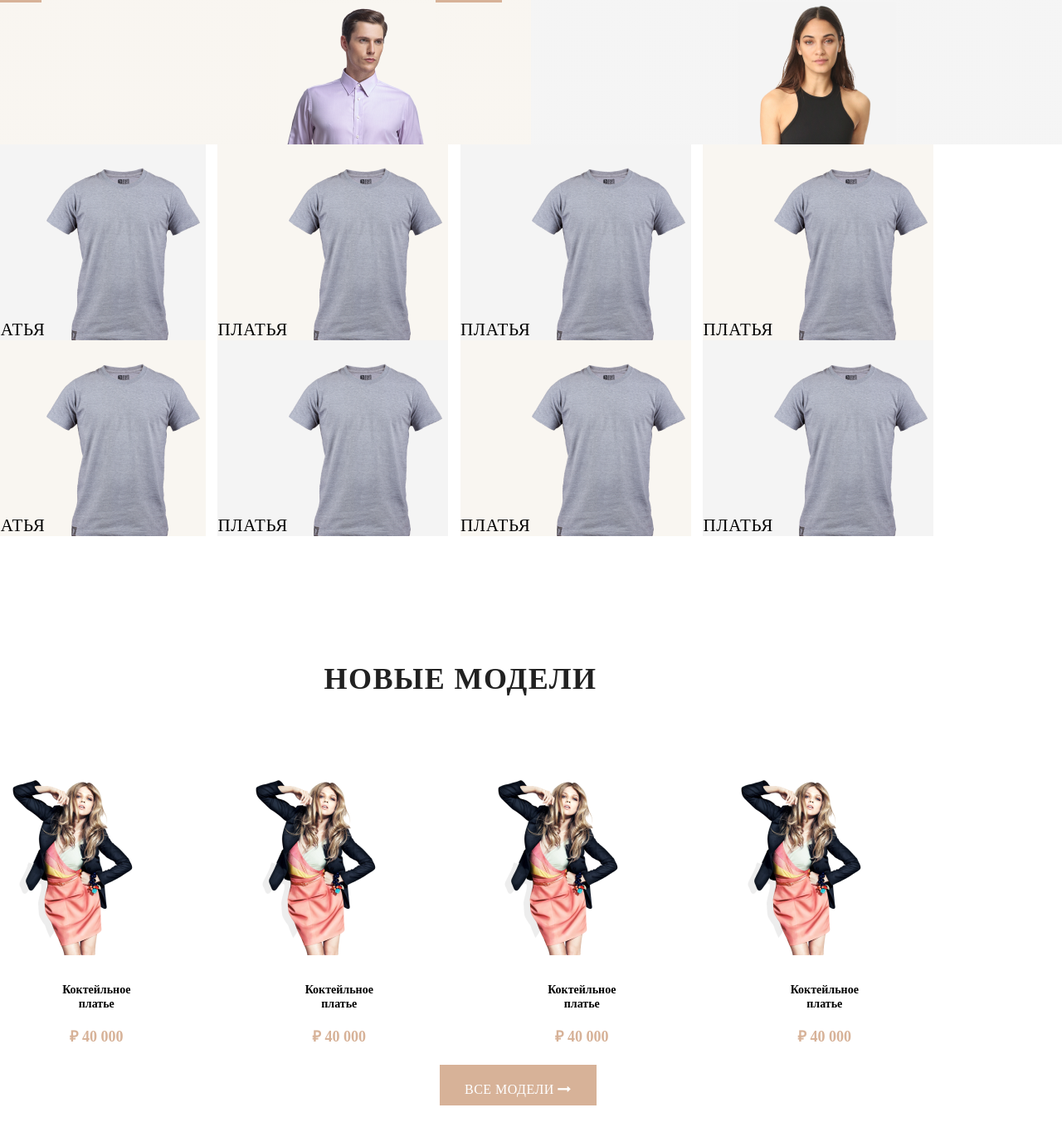
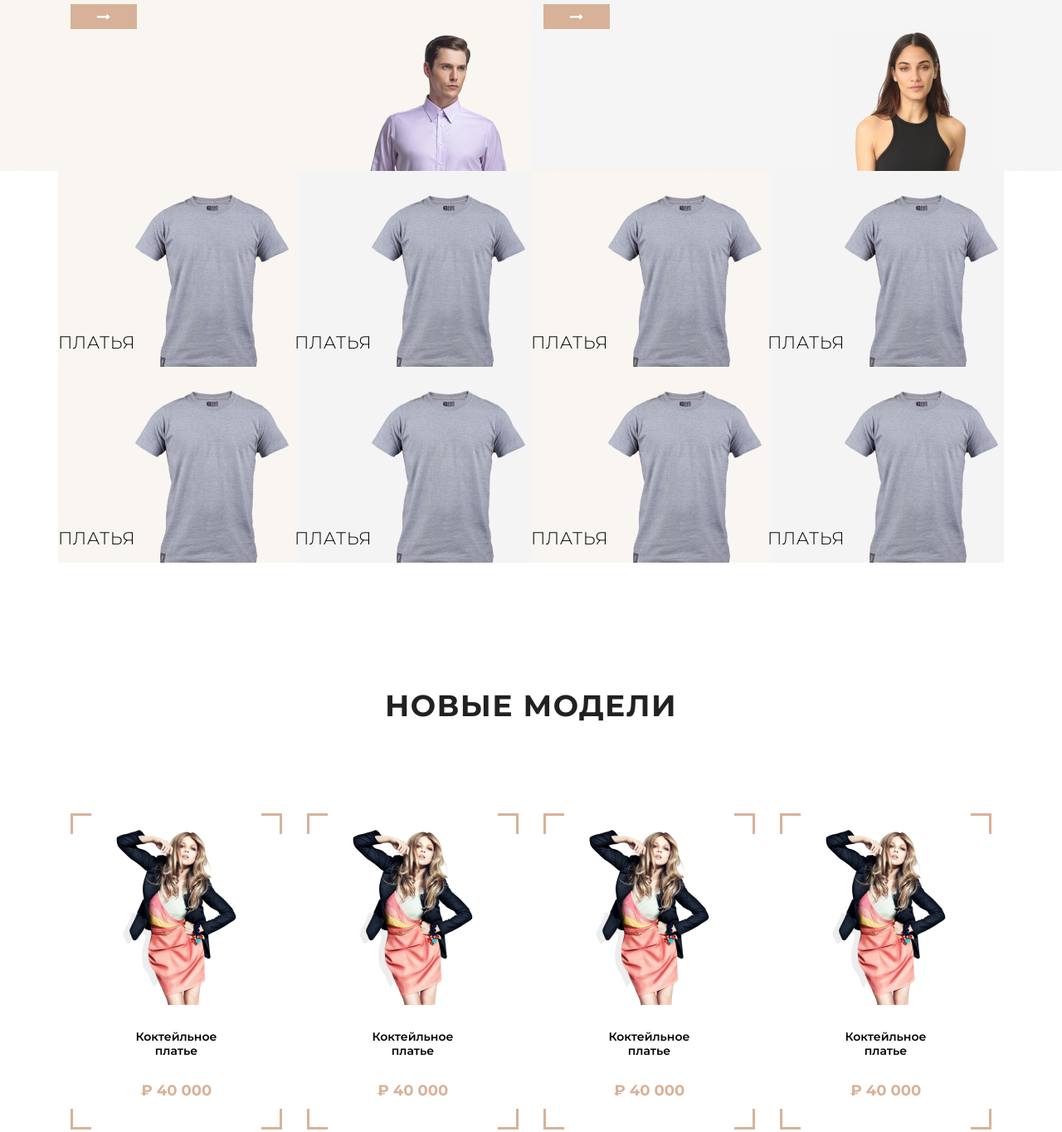
Before and after one commit to Ela-P/Portfolio-the-loop, a website: page source/pages/index.html in a window 1280 px wide. Shown: the part 76-1440 px from the top of the page at 83% size. Drawn offline with nearby package versions, Linux system fonts and the light colour scheme; files that its build step writes are made by us from their sources.

Commit message:
Correct cols without margins, add angles, animation

```diff
--- a/source/pages/index.html
+++ b/source/pages/index.html
@@ -11,8 +11,7 @@
     integrity="sha384-9aIt2nRpC12Uk9gS9baDl411NQApFmC26EwAOH8WgZl5MYYxFfc+NcPb1dKGj7Sk" crossorigin="anonymous">
   <link rel="stylesheet" href="https://stackpath.bootstrapcdn.com/font-awesome/4.7.0/css/font-awesome.min.css"
     integrity="sha384-wvfXpqpZZVQGK6TAh5PVlGOfQNHSoD2xbE+QkPxCAFlNEevoEH3Sl0sibVcOQVnN" crossorigin="anonymous">
-  <link rel="stylesheet" href="./reset.css" type="text/css" />
-  <link rel="stylesheet" href="./style.css" type="text/css" />
+    <link href="https://fonts.googleapis.com/css2?family=Montserrat:ital,wght@0,200;0,300;0,400;0,500;0,600;0,700;1,100;1,200;1,300;1,400;1,500;1,600&display=swap" rel="stylesheet">
   <title>THE LOOP</title>
 </head>
 
@@ -20,22 +19,25 @@
   <div class="collections ">
     <div class="container conainer--no-padding">
       <div class="row">
-        <div class="collections-man col-6">
-          <div class="collection-name ">
+        <div class="col-6">
+          <div class="collections-item collections-item--men">
+            <div class="collection-name">
               <p class="collection-name__title"> <span>МУЖСКАЯ</span> КОЛЛЕКЦИЯ </p>
               <p class="collection-name__description">Обувь, полуверы, костюмы</p>
-            <div class="click"><button class="click__button" type="submit"><i class="fa fa-long-arrow-right cl"
+              <div class="click"><button class="click__button" type="submit"><i class="btn-icon fa fa-long-arrow-right cl"
               aria-hidden="true"></i></button></div>
             </div>
             <div class="collection-name__photo">
               <img src="../img/man.png" alt="img" />
             </div>
           </div>
-        <div class="collections-women col-6">
+        </div>
+        <div class="col-6">
+          <div class="collections-item collections-item--women">
             <div class="collection-name">
               <p class="collection-name__title"> <span> ЖЕНСКАЯ </span> КОЛЛЕКЦИЯ</p>
               <p class="collection-name__description">Обувь, полуверы, костюмы</p>
-            <div class="click"><button class="click__button" type="submit"><i class="fa fa-long-arrow-right cl"
+              <div class="click"><button class="click__button" type="submit"><i class="btn-icon fa fa-long-arrow-right cl"
               aria-hidden="true"></i></button></div>
             </div>
             <div class="collection-name__photo">
@@ -45,73 +47,103 @@
         </div>
       </div>
     </div>
+  </div>
   <div class="tshirts">
     <div class="container conainer--no-padding">
       <div class="row">
-        <div class="tshirts-color col-3">
+        <div class="col-3 tshirt">
+          <div class="tshirts-color">
+            <div class="tshirts-color-item">
+              <p class="tshirts-color-item__name"> ПЛАТЬЯ</p>
+            </div>
+            <div class="collection-name__photo">
+              <img src="../img/pinktshirt.png" alt="img" />
+            </div>
+
+          </div>
+        </div>
+        <div class="col-3 tshirt">
+          <div class="tshirts-color">
             <div class="tshirts-color-item">
               <p class="tshirts-color-item__name"> ПЛАТЬЯ</p>
             </div>
             <div class="collection-name__photo">
               <img src="../img/bluetshirt.png" alt="img" />
             </div>
+
           </div>
-        <div class="tshirts-color col-3">
+        </div>
+        <div class="col-3 tshirt">
+          <div class="tshirts-color">
             <div class="tshirts-color-item">
               <p class="tshirts-color-item__name"> ПЛАТЬЯ</p>
             </div>
             <div class="collection-name__photo">
               <img src="../img/pinktshirt.png" alt="img" />
             </div>
+
           </div>
-        <div class="tshirts-color col-3">
+        </div>
+        <div class="col-3 tshirt">
+          <div class="tshirts-color">
             <div class="tshirts-color-item">
               <p class="tshirts-color-item__name"> ПЛАТЬЯ</p>
             </div>
             <div class="collection-name__photo">
               <img src="../img/bluetshirt.png" alt="img" />
             </div>
+
           </div>
-        <div class="tshirts-color col-3">
+        </div>
+        <div class="col-3 tshirt">
+          <div class="tshirts-color">
             <div class="tshirts-color-item">
               <p class="tshirts-color-item__name"> ПЛАТЬЯ</p>
             </div>
             <div class="collection-name__photo">
               <img src="../img/pinktshirt.png" alt="img" />
             </div>
+
           </div>
-        <div class="tshirts-color col-3">
+        </div>
+        <div class="col-3 tshirt">
+          <div class="tshirts-color">
+            <div class="tshirts-color-item">
+              <p class="tshirts-color-item__name"> ПЛАТЬЯ</p>
+            </div>
+            <div class="collection-name__photo">
+              <img src="../img/bluetshirt.png" alt="img" />
+            </div>
+
+          </div>
+        </div>
+        <div class="col-3 tshirt">
+          <div class="tshirts-color">
             <div class="tshirts-color-item">
               <p class="tshirts-color-item__name"> ПЛАТЬЯ</p>
             </div>
             <div class="collection-name__photo">
               <img src="../img/pinktshirt.png" alt="img" />
             </div>
+
           </div>
-        <div class="tshirts-color col-3">
+        </div>
+        <div class="col-3 tshirt">
+          <div class="tshirts-color">
             <div class="tshirts-color-item">
               <p class="tshirts-color-item__name"> ПЛАТЬЯ</p>
             </div>
             <div class="collection-name__photo">
               <img src="../img/bluetshirt.png" alt="img" />
             </div>
-        </div>
-        <div class="tshirts-color col-3">
-          <div class="tshirts-color-item">
-            <p class="tshirts-color-item__name"> ПЛАТЬЯ</p>
-          </div>
-          <div class="collection-name__photo">
-            <img src="../img/pinktshirt.png" alt="img" />
+
           </div>
         </div>
-        <div class="tshirts-color col-3">
-          <div class="tshirts-color-item">
-            <p class="tshirts-color-item__name"> ПЛАТЬЯ</p>
-          </div>
-          <div class="collection-name__photo">
-            <img src="../img/bluetshirt.png" alt="img" />
-          </div>
-        </div>
+
+
+
+
+
       </div>
     </div>
   </div>
@@ -121,37 +153,14 @@
       <h2 class="new-models-name__title">Новые модели</h2>
       </div>
       <div class="row">
-        <div class="new-models-view col-3">
-          <div class="new-models-view__photo">
-            <img src="../img/pinkdress.png" alt="img" />
+        <div class="col-3">
+          <div class="new-models-view">
+            <div class="angle-border">
+              <div class="angle-border__top-right"></div>
+              <div class="angle-border__top-left"></div>
+              <div class="angle-border__bottom-right"></div>
+              <div class="angle-border__bottom-left"></div>
             </div>
-          <div class="new-models-description">
-            <h3 class="new-models-description__name">
-              Коктейльное платье</h3>
-            <p class="new-models-description__cost"> ₽ 40 000 </p>
-          </div>
-        </div>
-        <div class="new-models-view col-3">
-          <div class="new-models-view__photo">
-            <img src="../img/pinkdress.png" alt="img" />
-          </div>
-          <div class="new-models-description">
-            <h3 class="new-models-description__name">
-              Коктейльное платье</h3>
-            <p class="new-models-description__cost"> ₽ 40 000 </p>
-          </div>
-        </div>
-        <div class="new-models-view col-3">
-          <div class="new-models-view__photo">
-            <img src="../img/pinkdress.png" alt="img" />
-          </div>
-          <div class="new-models-description">
-            <h3 class="new-models-description__name">
-            Коктейльное платье</h3>
-            <p class="new-models-description__cost"> ₽ 40 000 </p>
-          </div>
-        </div>
-        <div class="new-models-view col-3">
             <div class="new-models-view__photo">
               <img src="../img/pinkdress.png" alt="img" />
             </div>
@@ -162,9 +171,65 @@
             </div>
           </div>
         </div>
+        <div class="col-3">
+          <div class="new-models-view">
+            <div class="angle-border">
+              <div class="angle-border__top-right"></div>
+              <div class="angle-border__top-left"></div>
+              <div class="angle-border__bottom-right"></div>
+              <div class="angle-border__bottom-left"></div>
+            </div>
+            <div class="new-models-view__photo">
+              <img src="../img/pinkdress.png" alt="img" />
+            </div>
+            <div class="new-models-description">
+              <h3 class="new-models-description__name">
+                Коктейльное платье</h3>
+              <p class="new-models-description__cost"> ₽ 40 000 </p>
+            </div>
+          </div>
+        </div>
+        <div class="col-3">
+          <div class="new-models-view">
+            <div class="angle-border">
+              <div class="angle-border__top-right"></div>
+              <div class="angle-border__top-left"></div>
+              <div class="angle-border__bottom-right"></div>
+              <div class="angle-border__bottom-left"></div>
+            </div>
+            <div class="new-models-view__photo">
+              <img src="../img/pinkdress.png" alt="img" />
+            </div>
+            <div class="new-models-description">
+              <h3 class="new-models-description__name">
+                Коктейльное платье</h3>
+              <p class="new-models-description__cost"> ₽ 40 000 </p>
+            </div>
+          </div>
+        </div>
+        <div class="col-3">
+          <div class="new-models-view">
+            <div class="angle-border">
+              <div class="angle-border__top-right"></div>
+              <div class="angle-border__top-left"></div>
+              <div class="angle-border__bottom-right"></div>
+              <div class="angle-border__bottom-left"></div>
+            </div>
+            <div class="new-models-view__photo">
+              <img src="../img/pinkdress.png" alt="img" />
+            </div>
+            <div class="new-models-description">
+              <h3 class="new-models-description__name">
+                Коктейльное платье</h3>
+              <p class="new-models-description__cost"> ₽ 40 000 </p>
+            </div>
+          </div>
+        </div>
+
+      </div>
     </div>
     <div class="newmodels-click"><button class="newmodels-click__button" type="submit">ВСЕ МОДЕЛИ <i
-    class="fa fa-long-arrow-right cl" aria-hidden="true"></i> </button></div>
+    class="btn-icon fa fa-long-arrow-right cl" aria-hidden="true"></i> </button></div>
   </div>
   </div>
   </div>
--- a/source/styles/main.scss
+++ b/source/styles/main.scss
@@ -11,3 +11,29 @@ html {
     padding: 0;
     margin: 0 -15px;
   }
+
+
+.angle-border {
+    position: absolute;
+    top: 0;
+    left: 0;
+    right: 0;
+    bottom: 0;
+
+    &__top {
+        &-right {
+            @include angled-border('top', 'right');
+        }
+        &-left {
+            @include angled-border('top', 'left');
+        }
+    }
+    &__bottom {
+        &-right {
+            @include angled-border('bottom', 'right');
+        }
+        &-left {
+            @include angled-border('bottom', 'left');
+        }
+    }
+}
--- a/source/styles/sections/collections.scss
+++ b/source/styles/sections/collections.scss
@@ -1,4 +1,4 @@
-
+@import "../shared/index";
 
 .collections {
     width: 100%;
@@ -10,18 +10,6 @@
 .collection-name {
     margin: 0 ;
 }
-
-
-.collections-man {
-    width: 960px;
-    margin: 0 -15px;
-}
-
-.collections-women {
-    margin: 0 -15px;
-    width: 960px;
-}
-
 
 .collection-name__title {
     font-family: Montserrat;
@@ -64,6 +52,7 @@ span {
     height: 30px;
     border: none;
     background: hsl(25, 44%, 72%);
+    @extend %raised-arrow;
 }
 
 .cl {
--- a/source/styles/sections/newmodels.scss
+++ b/source/styles/sections/newmodels.scss
@@ -1,12 +1,28 @@
+@import "../shared/index";
+
 .new-models {
     min-height: 1920px;
     min-height: 800px;
+}
+
+.new-models-view {
+    padding: 20px 0;
+    position: relative;
 }
 
 .new-models-name {
     display: flex;
     justify-content: center;
     align-items: center;
+}
+
+.new-models-view__photo {
+    max-width: 205px;
+    margin: 0 auto;
+
+    img {
+        width: 100%;
+    }
 }
 
 
@@ -27,8 +43,7 @@
 }
 
 .new-models-description {
-    width: 112px;
-    height: 29px;
+    max-width: 120px;
     margin: 0 auto;
 }
 
@@ -58,10 +73,11 @@
 }
 
 .newmodels-click {
-    width: 220px;
-    height: 55px;
     margin: 0 auto;
     padding-top: 100px;
+    display: flex;
+    align-items: center;
+    justify-content: center;
 }
 
 .newmodels-click__button {
@@ -74,5 +90,7 @@
     color: hsl(0, 0%, 100%);
     border: none;
     background: hsl(25, 44%, 72%);
-    padding: 20px 30px 9px;
+    padding: 18px 30px;
+    margin-bottom: 3rem;
+    @extend %raised-arrow;
 }
--- a/source/styles/sections/tshirts.scss
+++ b/source/styles/sections/tshirts.scss
@@ -1,7 +1,14 @@
+
+.tshirt {
+    background: hsl(38, 40%, 96%);
+    &:nth-child(even) {
+        background: hsl(0, 0%, 96%);
+    }
+}
 
 .tshirts-color {
     position: relative;
-
+    margin: 0 -15px;
 }
 
 .tshirts-color-item__name {
--- a/source/styles/shared/index.scss
+++ b/source/styles/shared/index.scss
@@ -1 +1,2 @@
-@import 'variables.scss';
+@import "./vatiables";
+@import "./mixins";
--- /dev/null
+++ b/source/styles/shared/mixins.scss
@@ -0,0 +1,40 @@
+%raised-arrow {
+  .btn-icon {
+    transform-origin: left;
+    transition: 0.4s;
+  }
+  &:hover {
+    .btn-icon {
+      transform: scaleX(2);
+    }
+  }
+}
+
+@mixin angled-border-part($y, $x, $color) {
+  content: "";
+  display: block;
+  position: absolute;
+  #{$y}: 0;
+  #{$x}: 0;
+  background-color: $color;
+  transition: 1s;
+}
+
+@mixin angled-border($y, $x, $color: #d7b298) {
+  &::before {
+    @include angled-border-part($y, $x, $color);
+    width: 25px;
+    height: 3px;
+    .new-models-view:hover & {
+      width: 100%;
+    }
+  }
+  &::after {
+    @include angled-border-part($y, $x, $color);
+    width: 3px;
+    height: 25px;
+    .new-models-view:hover & {
+      height: 100%;
+    }
+  }
+}
```
Lines whose indentation alone changed are shown as unchanged.
